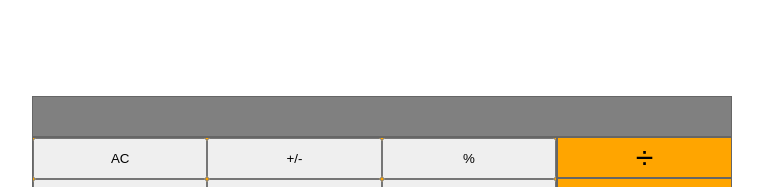
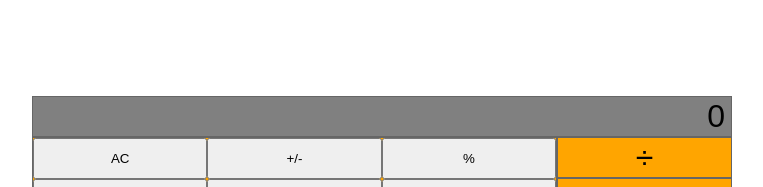
Before and after one commit to beteland123/Math-Magicians, a React (Create React App) app: page / in a window 1280 px wide. Shown: the top 187 px of the page, without its empty margins (258-1021 px from the left). Built offline with nearby package versions, Linux system fonts and the light colour scheme.

Commit message:
update the button props

```diff
--- a/src/App.css
+++ b/src/App.css
@@ -34,6 +34,7 @@
   grid-column-end: 4;
   grid-row-start: 2;
   grid-row-end: 6;
+  border: 1px solid #666;
 }
 
 .container > button:first-child {
--- a/src/components/Calculator.js
+++ b/src/components/Calculator.js
@@ -12,7 +12,7 @@ function Calculator() {
   };
   return (
     <div className="container">
-      <Button name={count.total || 0 || count.next} className="result" />
+      <Button name={count.total || '0' || count.next} className="result" />
       <Body onClick={() => handleClick()} count={count} setCount={setCount} />
       <Button onClick={() => handleClick('÷')} name="÷" className="opration" />
       <Button onClick={() => handleClick('x')} name="x" className="opration" />
```
